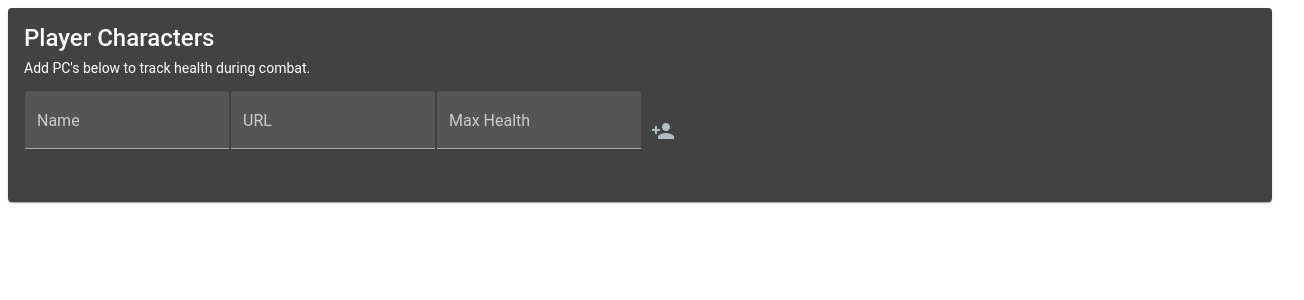
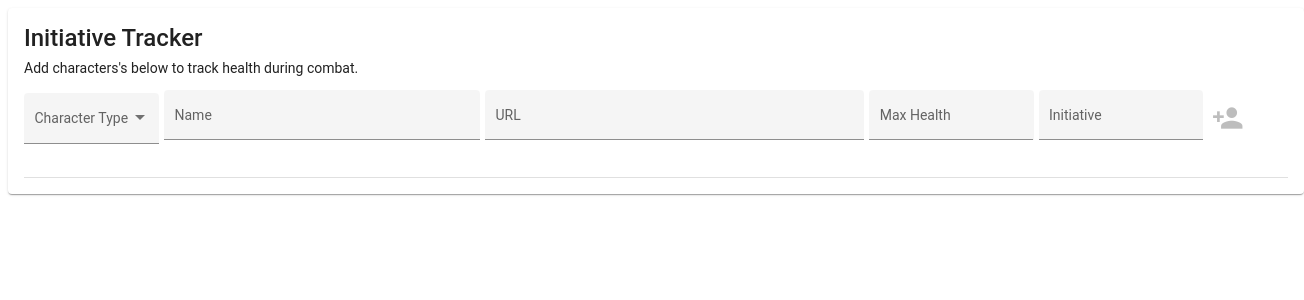
Before and after one commit to Taubs99/dnd-encounter-tracker, an Angular app: page / in a window 1280 px wide. Shown: the top 300 px of the page, 1304 px wide, since content can reach past the window. Built offline with nearby package versions, Linux system fonts and the light colour scheme.

Commit message:
Some ui cleanup

```diff
--- a/src/app/app.module.ts
+++ b/src/app/app.module.ts
@@ -9,6 +9,8 @@ import { MatButtonModule } from '@angular/material/button';
 import { MatGridListModule } from '@angular/material/grid-list';
 import { MatInputModule } from '@angular/material/input';
 import { MatIconModule } from '@angular/material/icon';
+import { MatSelectModule } from '@angular/material/select';
+import { MatDividerModule } from '@angular/material/divider';
 import { DragDropModule } from '@angular/cdk/drag-drop';
 
 import { AppComponent } from './app.component';
@@ -27,6 +29,8 @@ import { HeroTrackerComponent } from './hero-tracker/hero-tracker.component';
     MatInputModule,
     MatIconModule,
     DragDropModule,
+    MatSelectModule,
+    MatDividerModule,
   ],
   declarations: [AppComponent, HealthCounterComponent, HeroTrackerComponent],
   bootstrap: [AppComponent],
--- a/src/app/hero-tracker/hero-tracker.component.css
+++ b/src/app/hero-tracker/hero-tracker.component.css
@@ -15,3 +15,51 @@
   background: white;
   font-size: 14px;
 }
+
+.hero-name {
+  cursor: default
+}
+
+.hero-health {
+  margin-left: auto;
+  margin-right: 1rem
+}
+
+.player-card {
+  width: 100%
+}
+
+mat-form-field {
+  padding-right: 5px;
+}
+
+.new-character-name {
+  min-width: 240px;
+  width:25%
+}
+
+.new-character-url {
+  min-width: 280px;
+  width:30%
+}
+
+.new-character-health {
+  min-width: 100px;
+  width:13%
+}
+
+.new-character-type {
+  min-width: 135px;
+  width:10%
+}
+
+.new-character-initiative {
+  min-width: 80px;
+  width:13%
+}
+
+.mat-icon{
+  width: 100%;
+  height: 100%;
+  font-size: xx-large;
+}
--- a/src/app/hero-tracker/hero-tracker.component.html
+++ b/src/app/hero-tracker/hero-tracker.component.html
@@ -1,52 +1,69 @@
-<mat-card class="example-card">
-  <mat-card-title>Player Characters</mat-card-title>
+<mat-card class="player-card">
+  <mat-card-title>Initiative Tracker</mat-card-title>
   <mat-card-content>
-    <p>Add PC's below to track health during combat.</p>
+    <p>Add characters's below to track health during combat.</p>
     <form>
-      <table cellspacing="0">
-        <tr>
-          <td>
-            <mat-form-field appearance="fill">
+      <mat-form-field class="new-character-type" appearance="fill">
+        <mat-label>Character Type</mat-label>
+        <mat-select [(value)]="newType">
+          <mat-option *ngFor="let characterType of characterTypes" [value]="characterType.value">
+            {{characterType.viewValue}}
+          </mat-option>
+        </mat-select>
+      </mat-form-field>
+      <mat-form-field class="new-character-name" appearance="fill">
         <mat-label>Name</mat-label>
-              <input #name matInput placeholder="Ex. Torinn" />
+        <input
+        name="nameInput"
+        [(ngModel)]="newName" matInput placeholder="Ex. Torinn" />
       </mat-form-field>
-          </td>
-          <td>
-            <mat-form-field appearance="fill">
+      <mat-form-field class="new-character-url" appearance="fill">
         <mat-label>URL</mat-label>
-              <input #url matInput placeholder="Ex. dndbeyond.com" />
+        <input
+          name="urlInput"
+          [(ngModel)]="newUrl"
+          matInput
+          placeholder="Ex. dndbeyond.com"
+        />
       </mat-form-field>
-          </td>
-          <td>
-            <mat-form-field appearance="fill">
+      <mat-form-field class="new-character-health" appearance="fill">
         <mat-label>Max Health</mat-label>
-              <input #maxHealth matInput placeholder="Ex. 35" type="number" />
+        <input
+        name="healthInput"
+        [(ngModel)]="newHealth" matInput placeholder="Ex. 35" type="number" />
       </mat-form-field>
-          </td>
-          <td>
+      <mat-form-field class="new-character-initiative" appearance="fill">
+        <mat-label>Initiative</mat-label>
+        <input
+        name="initiativeInput"
+        [(ngModel)]="newInitiative" matInput placeholder="Ex. 14" type="number" />
+      </mat-form-field>
       <button
         mat-icon-button
         color="accent"
         aria-label="Example icon button with a menu icon"
-              (click)="addHero(name.value, url.value, maxHealth.value)"
+        (click)="addHero()"
+        class="mat-form-field-wrapper"
+        [disabled]="!newType || !newName || !newInitiative || !newHealth"
       >
         <mat-icon>person_add</mat-icon>
       </button>
-          </td>
-        </tr>
-      </table>
     </form>
-
-    <div cdkDropList (cdkDropListDropped)="drop($event)">
+    <mat-divider></mat-divider>
+    <div cdkDropList cdkDropListSortingDisabled (cdkDropListDropped)="drop($event)">
       <div
         class="example-box"
         *ngFor="let hero of heroes; index as indexOfElement"
         cdkDrag
       >
         <div>
-          <a href="{{ hero.link }}">{{ hero.name }}</a>
+          <button mat-stroked-button target="_blank" class="hero-name">{{ hero.name }}
+          </button>
+          <a *ngIf="hero.link" mat-icon-button href="{{hero.link}}" aria-label="Go to attached link">
+            <mat-icon>link</mat-icon>
+          </a>
         </div>
-        <div>{{ hero.currHealth }}/{{ hero.maxHealth }}</div>
+        <div class="hero-health">{{ hero.currHealth }}/{{ hero.maxHealth }}</div>
         <button
           mat-icon-button
           color="accent"
--- a/src/app/hero-tracker/hero-tracker.component.ts
+++ b/src/app/hero-tracker/hero-tracker.component.ts
@@ -1,6 +1,6 @@
 import { CdkDragDrop, moveItemInArray } from '@angular/cdk/drag-drop';
-import { Component, OnInit } from '@angular/core';
-import { Character } from '../character';
+import { Component, OnInit, Input } from '@angular/core';
+import { Character, CharacterType } from '../character';
 
 @Component({
   selector: 'app-hero-tracker',
@@ -9,6 +9,16 @@ import { Character } from '../character';
 })
 export class HeroTrackerComponent implements OnInit {
   heroes: Array<Character> = [];
+  enemies: Array<Character> = [];
+  npcs: Array<Character> = [];
+
+  characterTypes: Array<CharacterType> = [{value:'hero', viewValue:'Hero'}, {value:'enemy', viewValue:'Enemy'}, {value:'npc', viewValue:'NPC'}]
+
+  @Input() public newName: string;
+  @Input() public newUrl: string;
+  @Input() public newHealth: number;
+  @Input() public newInitiative: number;
+  @Input() public newType: CharacterType;
 
   constructor() {}
 
@@ -17,12 +27,14 @@ export class HeroTrackerComponent implements OnInit {
   drop(event: CdkDragDrop<Character[]>) {
     moveItemInArray(this.heroes, event.previousIndex, event.currentIndex);
   }
-  addHero(name, url, maxHealth) {
+  addHero() {
     this.heroes.push({
-      name: name,
-      link: url,
-      maxHealth: maxHealth,
-      currHealth: maxHealth,
+      name: this.newName,
+      link: this.newUrl,
+      maxHealth: this.newHealth,
+      currHealth: this.newHealth,
+      type: this.newType,
+      initiative: this.newInitiative
     });
   }
   removeHero(index) {
--- a/src/styles.css
+++ b/src/styles.css
@@ -1,2 +1,2 @@
 /* Add application styles & imports to this file! */
-@import '~@angular/material/prebuilt-themes/pink-bluegrey.css';
+@import '~@angular/material/prebuilt-themes/indigo-pink.css';
```
Also changed, not shown: src/app/character.ts (+7 -0 lines). Lines whose indentation alone changed are shown as unchanged.
